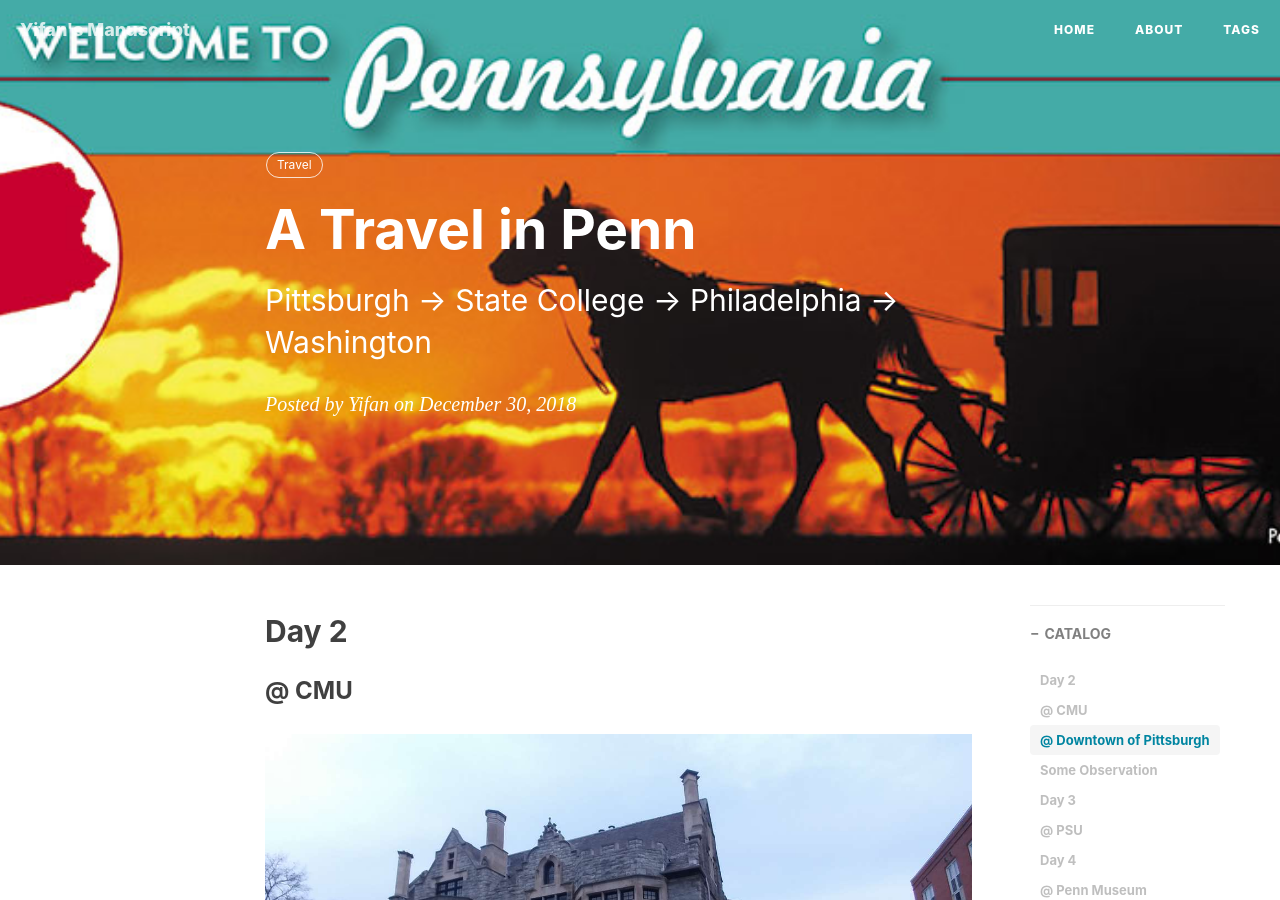
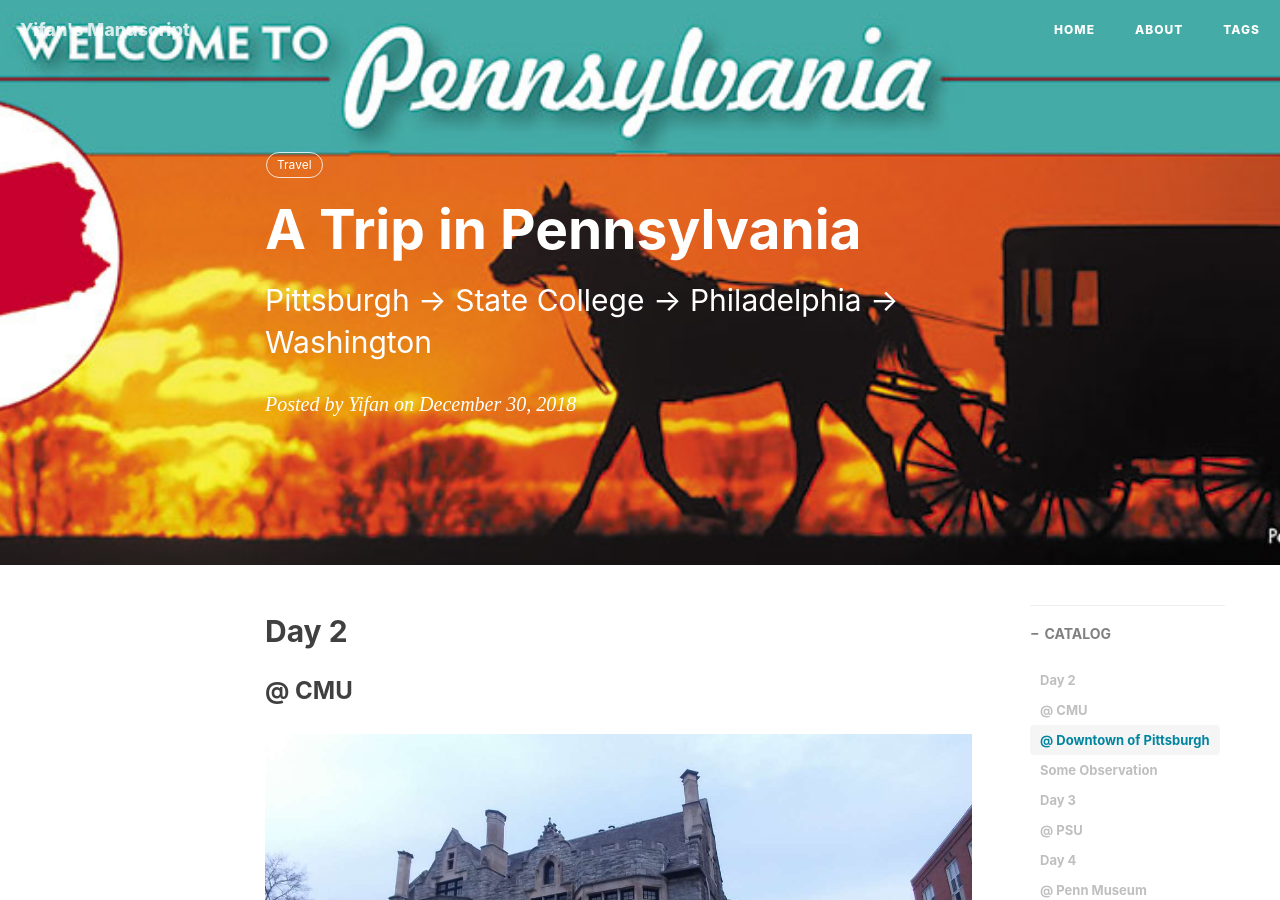
Before and after one commit to Freefighter/Freefighter.github.io, a Jekyll site: the page built from _posts/2018-12-30-A-Travel-in-Penn.md, in a window 1280 px wide and 900 px high. Built offline with Jekyll 4.4.1, drawn with Linux system fonts in a browser that asks for light colours; nearby versions of some CDN libraries; comment, search, counter and statistics services are not loaded.

Commit message:
travel -> trip

```diff
--- a/CNAME
+++ /dev/null
@@ -1 +0,0 @@
-qiubaiying.top
--- a/_posts/2018-12-30-A-Travel-in-Penn.md
+++ b/_posts/2018-12-30-A-Travel-in-Penn.md
@@ -1,6 +1,6 @@
 ---
 layout:     post
-title:      A Travel in Penn
+title:      A Trip in Pennsylvania
 subtitle:   Pittsburgh -> State College -> Philadelphia -> Washington
 date:       2018-12-30
 author:     Yifan
```
Also changed, not shown: Gemfile.lock, 1 other file.
